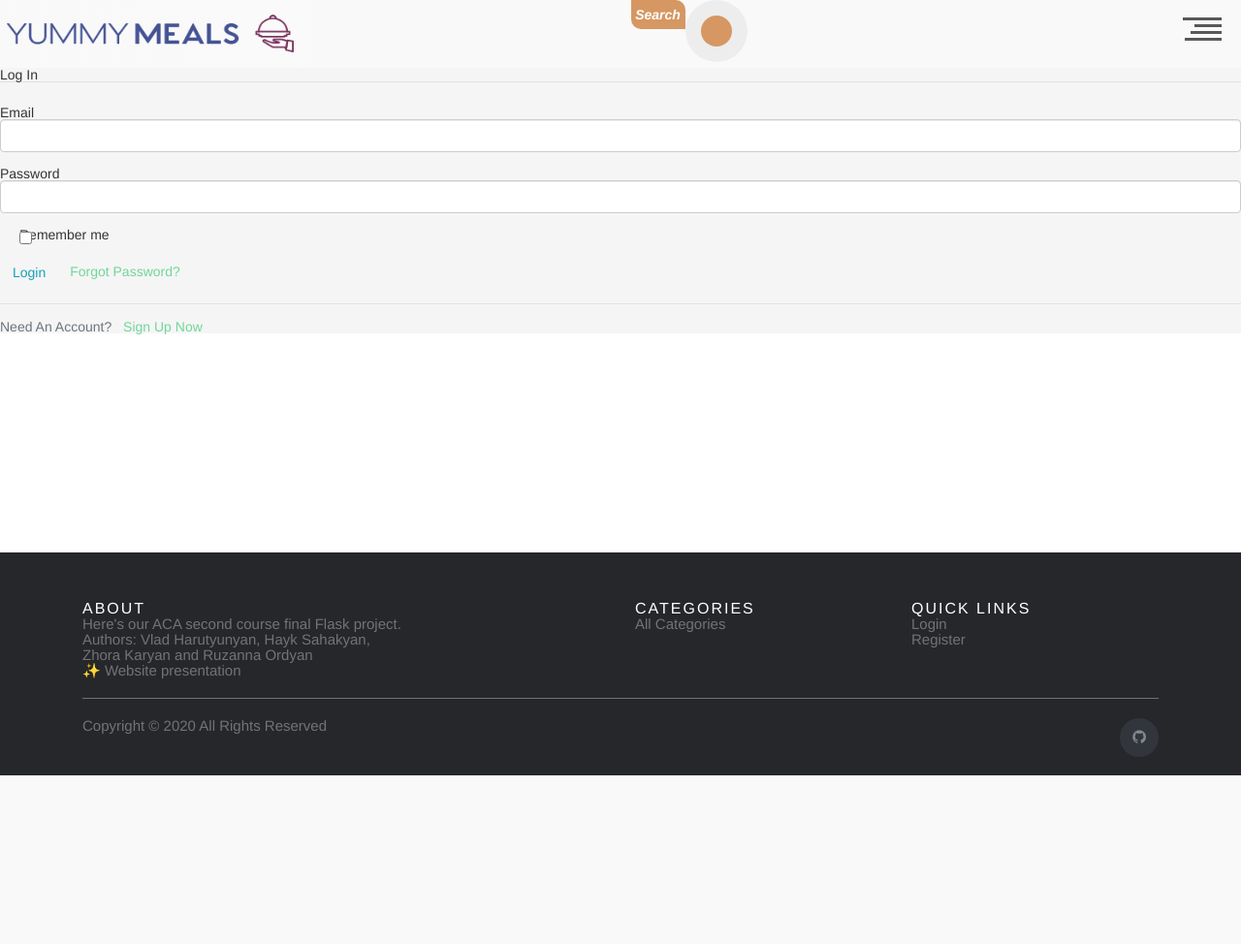
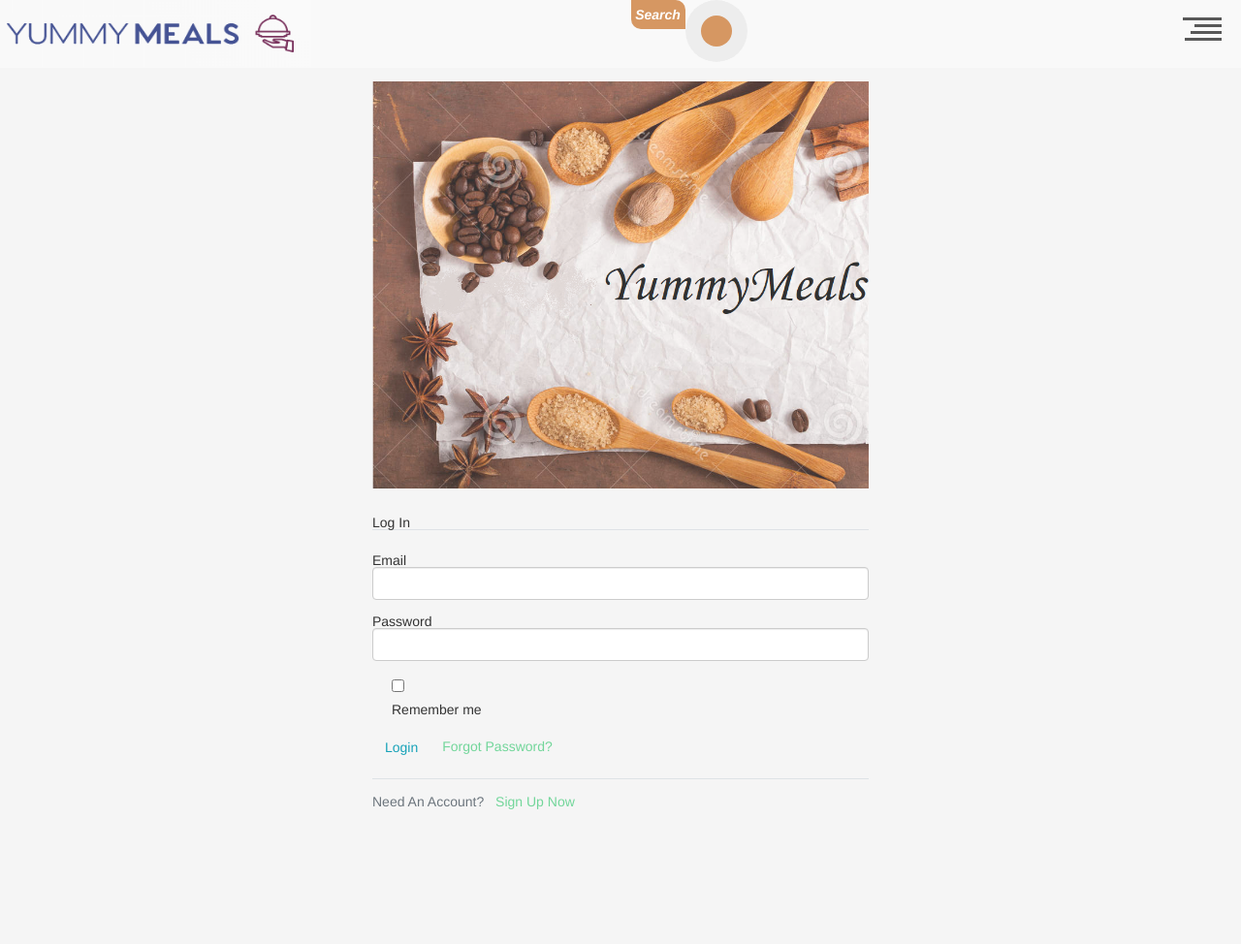
Before and after one commit to Vlad-Harutyunyan/YummyMeals, a Flask app: page /user/login in a window 1280 px wide. Shown: the whole page at 97% size. Before the commit the page ends 800 px from the top, so only its background shows below. Run offline with Flask 2, Linux system fonts and the light colour scheme; some libraries are stand-ins or nearby versions.

Commit message:
Add files via upload

```diff
--- a/app/users/templates/login.html
+++ b/app/users/templates/login.html
@@ -1,8 +1,17 @@
 {% extends  'base.html'   %}
 {% block content %}
-    <div class="content-section">
-        <form method="POST" action="">
+
+<style>
+.content-section{width:40%;margin:0 auto; }
+
+</style>
+
+    <div class="content-section" >
+	<br>
+	<div class="profile-header-background" style="background:url({{url_for('users.static' , filename = "profile_pics/Login3.png")}}); width:100%; height:420px;background-size:cover;margin:0px auto;opacity:0.8;"></div>
+          <form method="POST" action="">
             {{ form.hidden_tag() }}
+			<br><br>
             <fieldset class="form-group">
                 <legend class="border-bottom mb-4">Log In</legend>
                 <div class="form-group">
@@ -32,7 +41,7 @@
                     {% endif %}
                 </div>
                 <div class="form-check">
-                    {{ form.remember(class="form-check-input") }}
+                    {{ form.remember(class="form-check-input") }}<br><br>
                     {{ form.remember.label(class="form-check-label") }}
                 </div>
             </fieldset>
@@ -43,10 +52,11 @@
                 </small>
             </div>
         </form>
-    </div>
-    <div class="border-top pt-3">
+		    <div class="border-top pt-3">
         <small class="text-muted">
             Need An Account? <a class="ml-2" href="{{ url_for('users.register') }}">Sign Up Now</a>
         </small>
     </div>
+    </div>
+<br><br><br><br><br><br><br><br><br><br>
 {% endblock content %}
```
Also changed, not shown: app/users/templates/register.html (+11 -2 lines).
